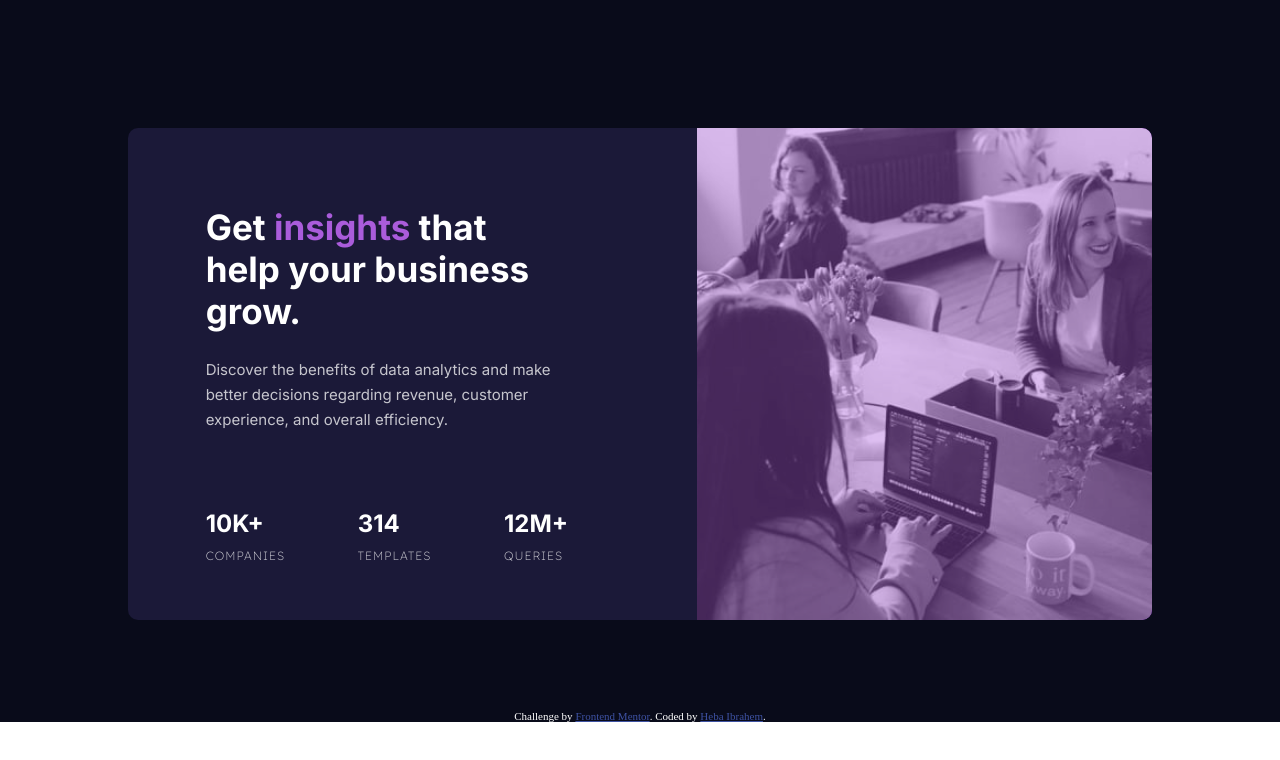
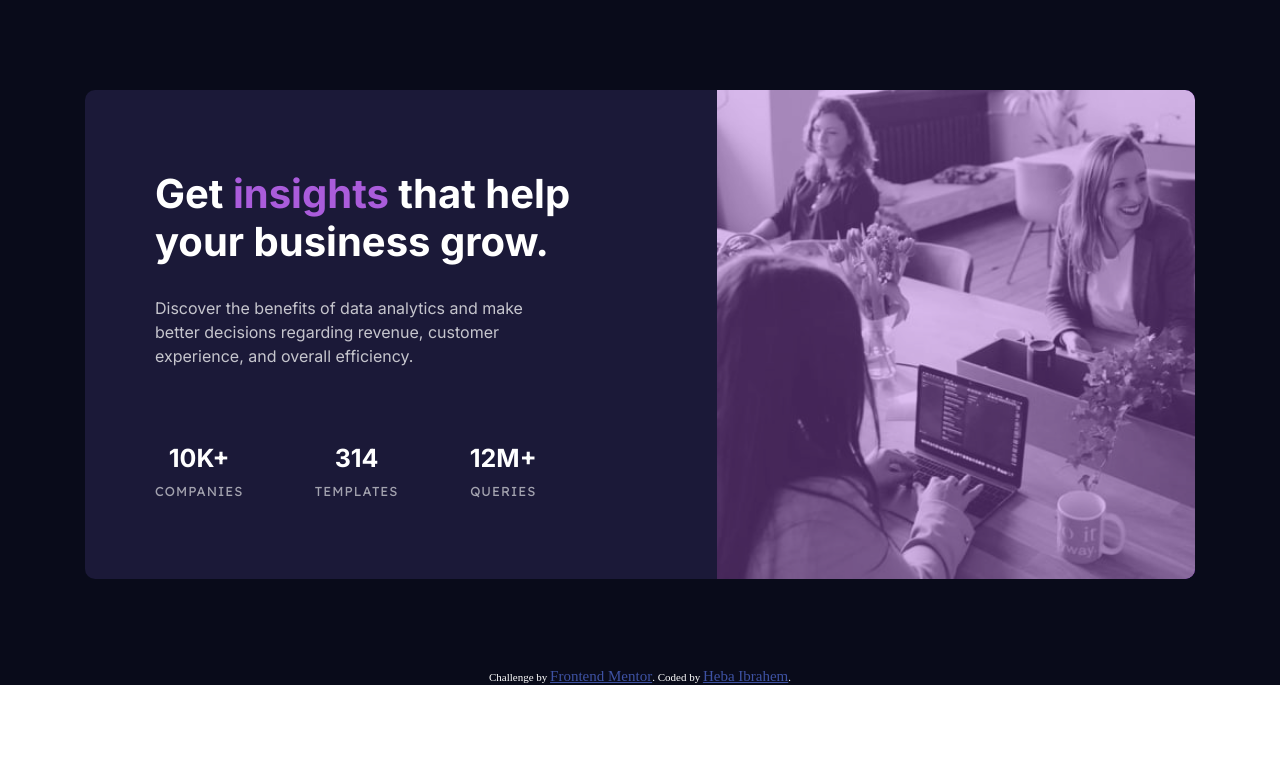
Before and after one commit to heba-ibrahem/stats-preview-card-component-main.io, a plain HTML site: page index.html in a window 1280 px wide. Drawn offline with Linux system fonts and the light colour scheme.

Commit message:
enchance code

```diff
--- a/index.html
+++ b/index.html
@@ -8,21 +8,20 @@
 
   <link rel="icon" type="image/png" sizes="32x32" href="./images/favicon-32x32.png">
   <link rel="stylesheet" href="style.css">
-  <title>Frontend Mentor | Stats preview card component</title>
+  <title>Stats preview card component</title>
 
-  <!-- Feel free to remove these styles or customise in your own stylesheet 👍 -->
 
 </head>
 
 <body>
 
-  <div id="container">
+  <main >
     <div id="card">
       <div id="txt">
         <div id="head">
-          <h1>Get <span>insights</span> that help your business grow.</h1>
+          <p id="headTitle">Get <span>insights</span> that help your business grow.</p>
 
-          <p>Discover the benefits of data analytics and make better decisions regarding revenue, customer
+          <p  id="headTxt">Discover the benefits of data analytics and make better decisions regarding revenue, customer
             experience, and overall efficiency.</p>
         </div>
 
@@ -52,7 +51,7 @@
       Coded by <a href="#">Heba Ibrahem</a>.
     </div>
 
-  </div>
+  </main>
 
 
 </body>
--- a/style.css
+++ b/style.css
@@ -1,6 +1,6 @@
 /* Fonts */
 @import url('https://fonts.googleapis.com/css2?family=Inter:wght@400;700&display=swap');
-@import url('https://fonts.googleapis.com/css2?family=Lexend+Deca:wght@200&display=swap');
+@import url('https://fonts.googleapis.com/css2?family=Lexend+Deca&display=swap');
 
 
 /* colors */
@@ -15,83 +15,108 @@
     --mainParagraph: hsla(0, 0%, 100%, 0.75);
     --statHeadings: hsla(0, 0%, 100%, 0.6);
 }
+
 /* screens */
-@media only screen and (max-width: 1440px){
+@media only screen and (max-width: 1440px) {
     #card {
-        width: 80%;
+        width: 1110px;
+        flex-direction: row;
     }
-    #txt{
-        padding-right: 5%;
-        width: 60%;
+
+    #txt {
+        width: 50%;
+        padding: 80px 70px;
     }
-    #head{
-        padding: 15% 15% 0 15% ;
+
+    #headTitle,
+    #headTitle span {
+        font-size: 40px;
     }
-    #number{
+
+    #headTxt {
+        margin-top: 30px;
+        padding-right: 106px;
+        font-size: 16px;
+    }
+
+    #number {
         flex-direction: row;
-    justify-content: space-between;
+        justify-content: space-between;
+        text-align: center;
+        padding: 75px 110px 0 0;
+
     }
-    #image,img{
+
+    #image,
+    img {
         border-radius: 0 10px 10px 0;
     }
 }
-@media only screen and (max-width: 375px){
+
+@media only screen and (max-width: 375px) {
     #card {
-        width: 90%;
+        width: 330px;
         justify-content: center;
-        flex-wrap:wrap-reverse;
+        flex-direction: column-reverse;
     }
+
     #txt {
-        display: flex;
-        flex-wrap: wrap;
-        justify-content: center;
-        width: 100%;
-        padding-top: 10%;
+        width: 260px;
+        padding: 40px 35px;
         text-align: center;
-        padding-right: 0%;
     }
-    #head {
-        padding: 0% 10%;
-        display: flex;
-        flex-direction: column;
-        justify-content: center;
+
+    #headTitle,
+    #headTitle span {
+        font-size: 28px;
     }
-    h1 {
-        font-size: 30px;
+
+    #headTxt {
+        margin-top: 30px;
+        padding-right: 1px;
+        font-size: 15px;
     }
-    p {
-        padding: 0%;
-    }
+
     #number {
         flex-direction: column;
         align-items: center;
         text-align: center;
+        padding: 50px 1px 0 0;
+
     }
-    #image,img{
+    #number p{
+        margin-bottom: 30px;
+    }
+    #number p:last-child{
+        margin-bottom: 0px;
+    }
+
+    #image,
+    img {
         border-radius: 10px 10px 0 0;
     }
 
 }
+
 * {
     margin: 0;
+    font-size: 15px;
 }
+
 /* container */
-#container {
+main {
     background-color: var(--mainBackground);
     display: flex;
     flex-direction: column;
-    justify-content: center;
     align-items: center;
 }
 
 /* card */
 #card {
     background-color: var(--cardBackground);
-    height: 100%;
-    margin-top: 10%;
+    margin-top: 7%;
     margin-bottom: 7%;
     display: flex;
-    flex-direction: row;
     border-radius: 10px;
 }
 
@@ -106,40 +131,44 @@
 #head {
     display: flex;
     flex-direction: column;
+    font-family: 'Inter';
 }
 
-h1 span {
+#headTitle {
+    font-weight: 700;
+    line-height: 1.2;
+    color: var(--mainHeading);
+}
+
+#headTitle span {
     color: var(--accent);
 }
 
-h1 {
-    margin-bottom: 25px;
-    font-family: 'Inter' ;
-    color: var(--mainHeading);
-    font-size: 35px;
+#headTxt {
+    color: var(--mainParagraph);
+    line-height: 1.5;
+
 }
-p {
-    font-family: 'Inter';
-    color: var(--mainParagraph);
-    font-size: 15px;
-    line-height: 25px;
-}
+
 #number {
     display: flex;
-    padding:  15%  15% 10% 15% ;
     color: var(--mainParagraph);
     text-transform: uppercase;
 
 }
-#number p{
-    font-family: 'Lexend Deca';
-    letter-spacing: 1px;
-    font-size: 12px;
-}
+
 #number h2 {
     color: var(--mainHeading);
     font-family: 'Inter';
-    margin-bottom: 5px;
+    margin-bottom: 10px;
+    font-size: 25px;
+}
+
+#number p {
+    font-family: 'Lexend Deca';
+    letter-spacing: 1px;
+    font-size: 13px;
+    color: var(--statHeadings);
 }
 
 /* img */
@@ -148,18 +177,20 @@ p {
     overflow: hidden;
 
 }
+
 img {
     width: 100%;
     height: 100%;
     object-fit: cover;
     opacity: 0.6;
 }
+
 .attribution {
     font-size: 11px;
     text-align: center;
     color: white;
-  }
+}
 
-  .attribution a {
+.attribution a {
     color: hsl(228, 45%, 44%);
-  }
+}
```
